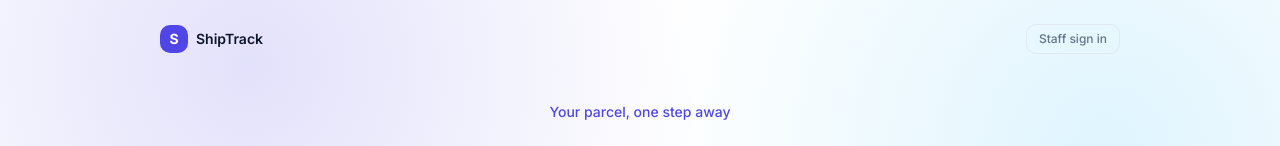
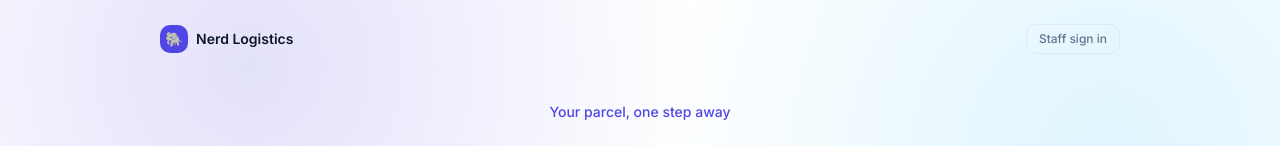
Before and after one commit to Pcharlesme/nerdProject, a Next.js app in the folder web/: page / in a window 1280 px wide. Shown: the top 146 px of the page. Built offline with nearby package versions, Linux system fonts and the light colour scheme.

Commit message:
update and fix customer layout

```diff
--- a/web/package.json
+++ b/web/package.json
@@ -2,6 +2,9 @@
   "name": "web",
   "version": "0.1.0",
   "private": true,
+  "engines": {
+    "node": ">=20.9.0"
+  },
   "scripts": {
     "dev": "next dev",
     "build": "next build",
--- a/web/src/app/page.tsx
+++ b/web/src/app/page.tsx
@@ -5,6 +5,7 @@ import { motion, useReducedMotion } from "motion/react";
 import { TrackingSearch } from "@/components/customer/TrackingSearch";
 import { TrackingResult, TrackingResultSkeleton } from "@/components/customer/TrackingResult";
 import { EnquiryPanel } from "@/components/customer/EnquiryPanel";
+import { Logo } from "@/components/ui/Logo";
 import { useTrackingLookup } from "@/hooks/useTrackingLookup";
 
 export default function Home() {
@@ -24,10 +25,8 @@ export default function Home() {
 
       <nav className="relative mx-auto flex w-full max-w-5xl items-center justify-between px-5 py-6 sm:px-8">
         <span className="flex items-center gap-2">
-          <span className="flex size-7 items-center justify-center rounded-md bg-primary text-sm font-bold text-on-primary">
-            S
-          </span>
-          <span className="text-sm font-semibold text-text">ShipTrack</span>
+          <Logo />
+          <span className="text-sm font-semibold text-text">Nerd Logistics</span>
         </span>
         <Link
           href="/staff"
--- /dev/null
+++ b/web/src/components/ui/Logo.tsx
@@ -0,0 +1,22 @@
+const SIZE_CLASSES = {
+  sm: "size-7 text-sm",
+  md: "size-10 text-lg",
+} as const;
+
+interface LogoProps {
+  size?: keyof typeof SIZE_CLASSES;
+  className?: string;
+}
+
+/** The Nerd Logistics brand mark — reused in the customer nav, staff top bar, and login screen. */
+export function Logo({ size = "sm", className = "" }: LogoProps) {
+  return (
+    <span
+      className={`flex shrink-0 items-center justify-center rounded-md bg-primary leading-none ${SIZE_CLASSES[size]} ${className}`}
+      role="img"
+      aria-label="Nerd Logistics"
+    >
+      🐘
+    </span>
+  );
+}
```
Also changed, not shown: web/src/app/not-found.tsx (line endings or trailing spaces), 2 other files (tests, documents, lock files or other folders).
